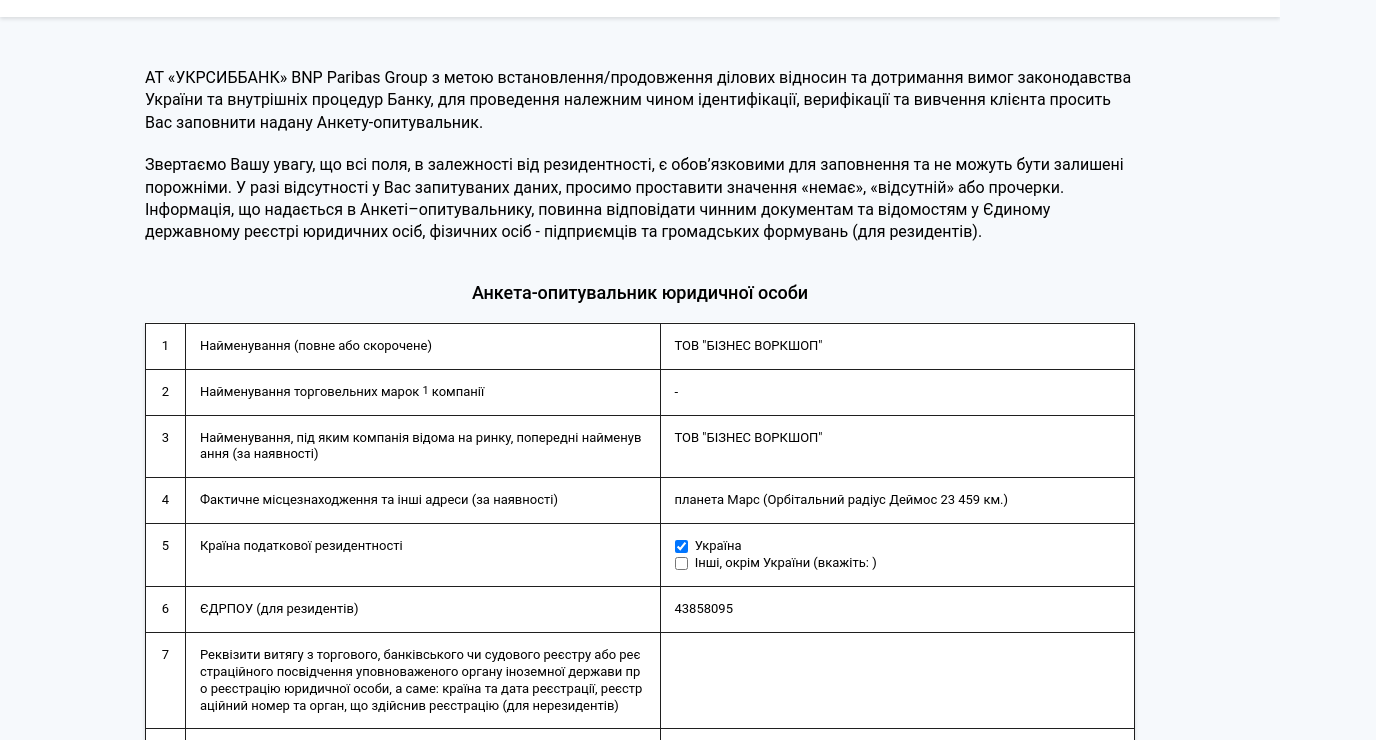
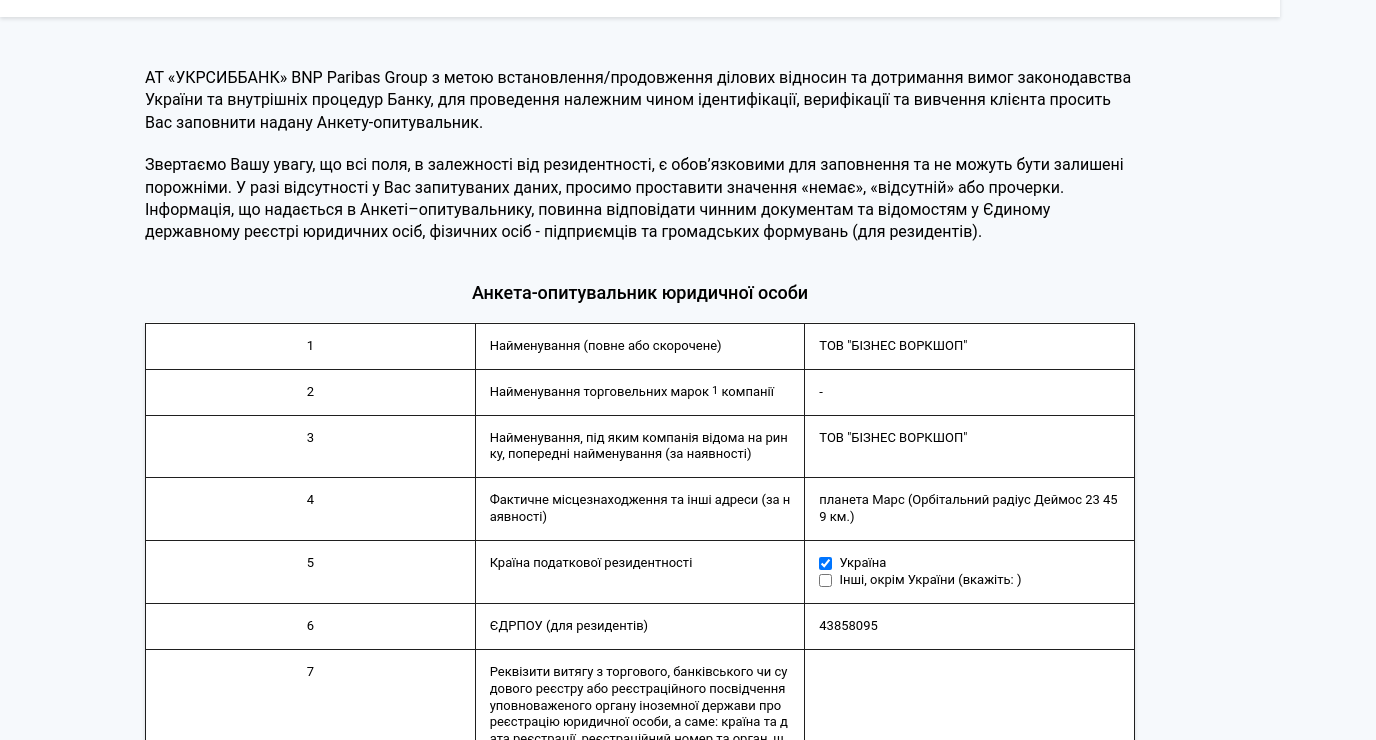
Before and after one commit to barheta/ycpdftest.github.io, a plain HTML site: page index.html in a window 1280 px wide. Shown: the part 39-779 px from the top of the page, 1376 px wide, since content can reach past the window. Drawn offline with Linux system fonts and the light colour scheme.

Commit message:
Update style.css

```diff
--- a/style.css
+++ b/style.css
@@ -99,13 +99,9 @@
     margin-bottom: 40px;
 }
 
-table {
+table, table tr, table tr td {
     width: 100%;
-    page-break-after: always;
-}
-
-table tr {
-    page-break-after: always;
+    page-break-after: auto;
 }
 
 p em {
```
